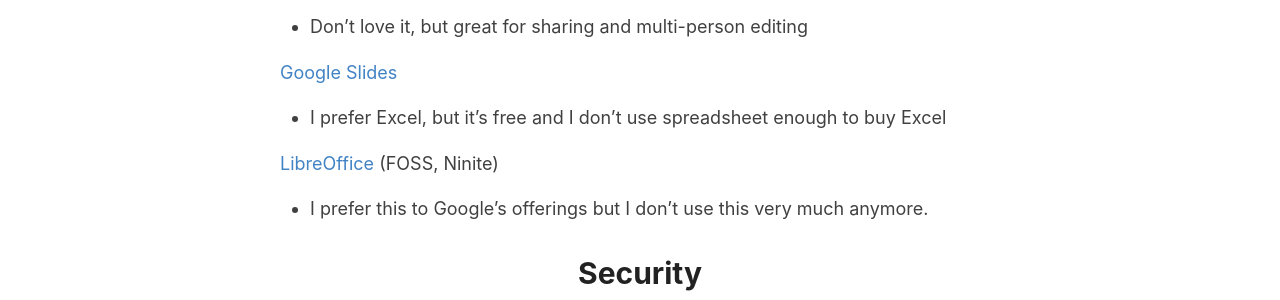
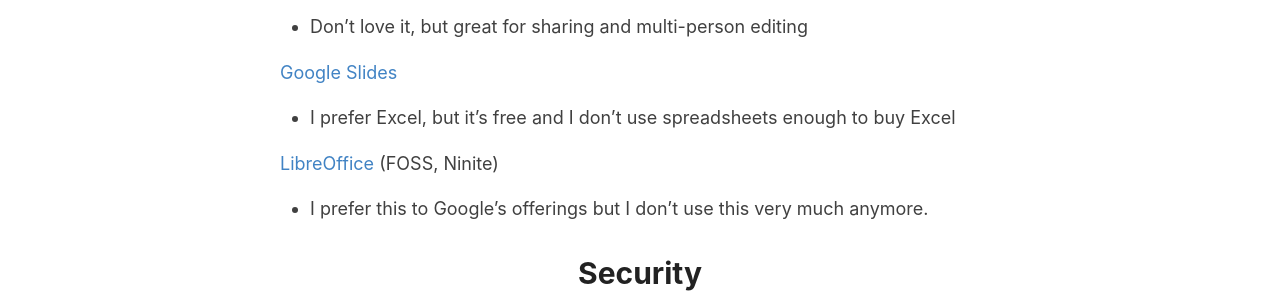
Before and after one commit to jss367/blog, a Jekyll site: the page built from _posts/2018-10-10-Software-I-Use.md, in a window 1280 px wide and 900 px high, scrolled down 5207 px. Shown: the part 153-453 px from the top of the window. Built offline with Jekyll 4.4.1, drawn with Linux system fonts in a browser that asks for light colours.

Commit message:
Update 2018-10-10-Software-I-Use.md

```diff
--- a/_posts/2018-10-10-Software-I-Use.md
+++ b/_posts/2018-10-10-Software-I-Use.md
@@ -157,7 +157,7 @@ PS1='%B%F{green}%(?.%F{green}√.%F{red}X:%?) %B%F{251} %1~ $(parse_git_branch)\
 * Don't love it, but great for sharing and multi-person editing
 
 [Google Slides](https://www.google.com/slides/about/)
-* I prefer Excel, but it's free and I don't use spreadsheet enough to buy Excel
+* I prefer Excel, but it's free and I don't use spreadsheets enough to buy Excel
 
 [LibreOffice](https://www.libreoffice.org/) (FOSS, Ninite)
 * I prefer this to Google's offerings but I don't use this very much anymore.
```
